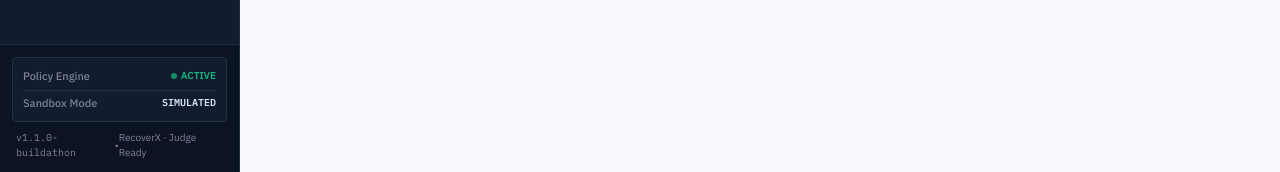
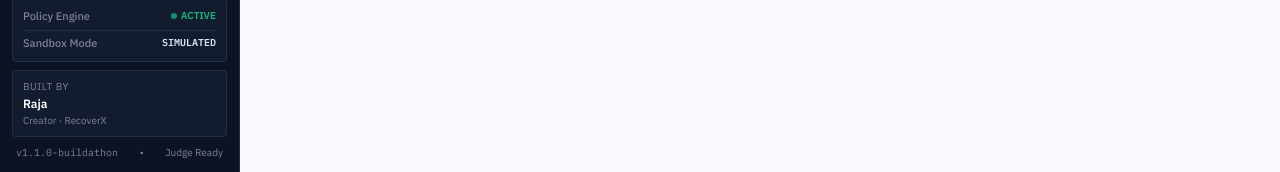
Before and after one commit to TheAutomator-AI/recoverx, a Next.js app in the folder apps/web/: page /judge in a window 1280 px wide. Shown: the part 628-800 px from the top of the page. Built offline with nearby package versions, Linux system fonts and the light colour scheme; no server answers.

Commit message:
ui: add creator branding for Raja

```diff
--- a/apps/web/src/components/Sidebar.tsx
+++ b/apps/web/src/components/Sidebar.tsx
@@ -151,10 +151,16 @@ export function Sidebar() {
           </div>
         </div>
 
+        <div className="rounded bg-[#131b2e] border border-[#213145] px-2.5 py-2">
+          <div className="text-[10px] uppercase tracking-wider text-[#7c839b]">Built by</div>
+          <div className="text-[12px] font-semibold text-white leading-tight mt-0.5">Raja</div>
+          <div className="text-[10px] text-[#7c839b] mt-0.5">Creator · RecoverX</div>
+        </div>
+
         <div className="flex items-center justify-between px-1 text-[10px] text-[#7c839b]">
           <span className="font-mono">v1.1.0-buildathon</span>
           <span>•</span>
-          <span>RecoverX · Judge Ready</span>
+          <span>Judge Ready</span>
         </div>
       </div>
     </aside>
```
